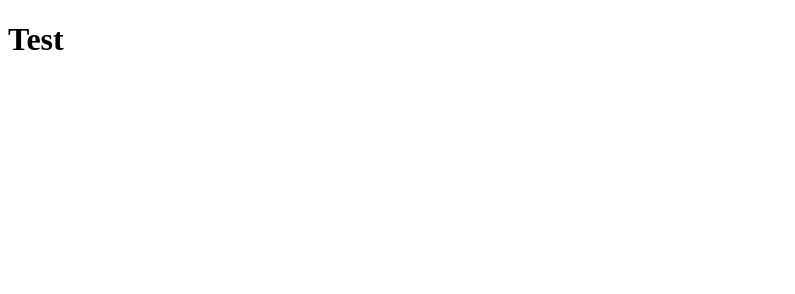
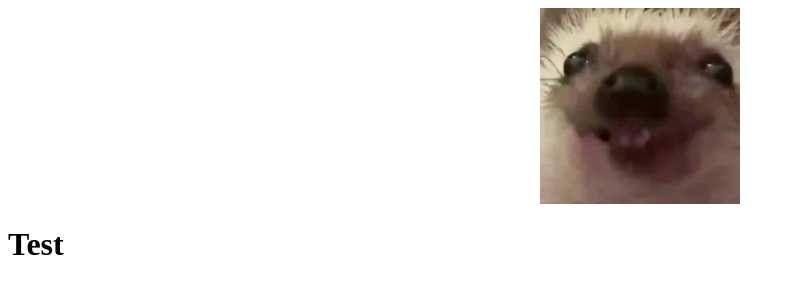
Before and after one commit to White-as/white-as.github.io, a plain HTML site: page index.html in a window 1280 px wide. Shown: the whole page, without its empty margins (0-795 px from the left). Drawn offline with Linux system fonts and the light colour scheme.

Commit message:
Update index.html

```diff
--- a/index.html
+++ b/index.html
@@ -2,6 +2,7 @@
 <html>
 <head>
   <title>My Site</title>
+  <img src="xxx.jpg" alt="1test" style="width:200px; height:auto; display:block; margin:auto;">
 </head>
 <body>
   <h1>Test</h1>
```
